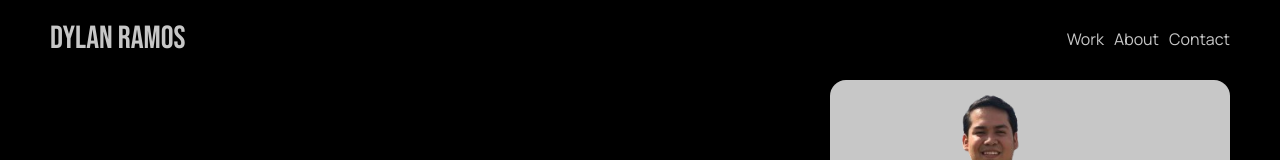
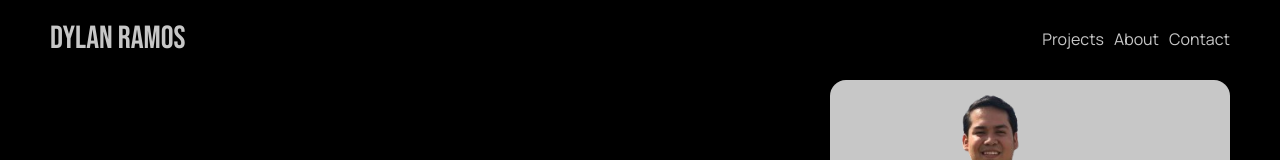
Before and after one commit to DylanBenz2000/portafolio-react, a React (Vite) app: page / in a window 1280 px wide. Shown: the top 160 px of the page. Built offline with nearby package versions, Linux system fonts and the light colour scheme; data requests are answered from the project's data file.

Commit message:
Se agregaron los id a los anchors para dirigir a una sección

```diff
--- a/src/components/Header/Header.jsx
+++ b/src/components/Header/Header.jsx
@@ -4,12 +4,12 @@ const Header = () => {
     return(
 
 
-            <nav className={styles.navbar}>
+            <nav className={styles.navbar} >
                 <h1 className={styles.titulo}>Dylan Ramos</h1>
                 <ul className={styles.navList}>
-                    <li><a href="#">Work</a></li>
-                    <li><a href="#">About</a></li>
-                    <li><a href="#">Contact</a></li>
+                    <li><a href="#proyectos">Projects</a></li>
+                    <li><a href="#acercade">About</a></li>
+                    <li><a href="#contacto">Contact</a></li>
                 </ul>
             </nav>
 
```
